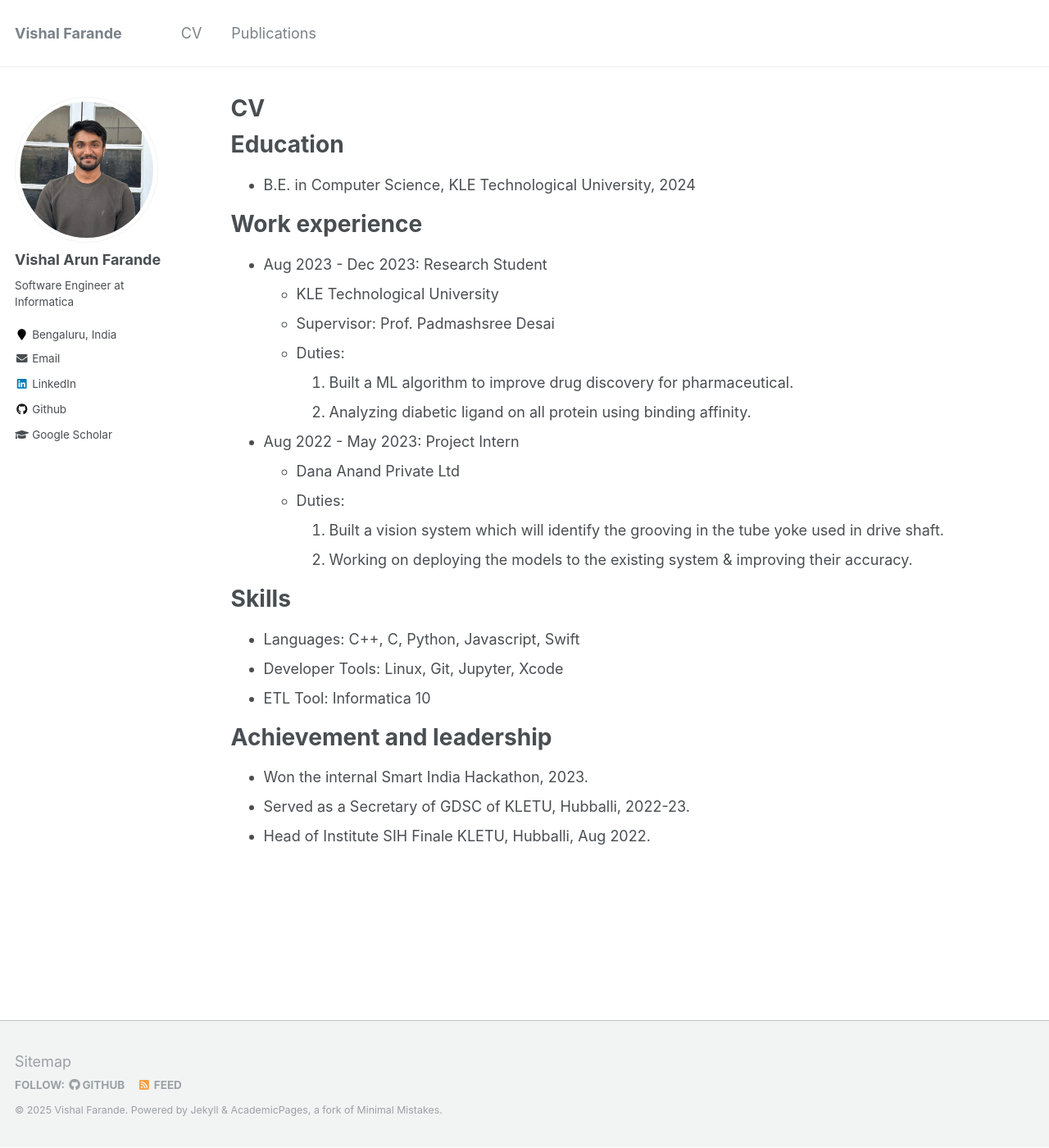
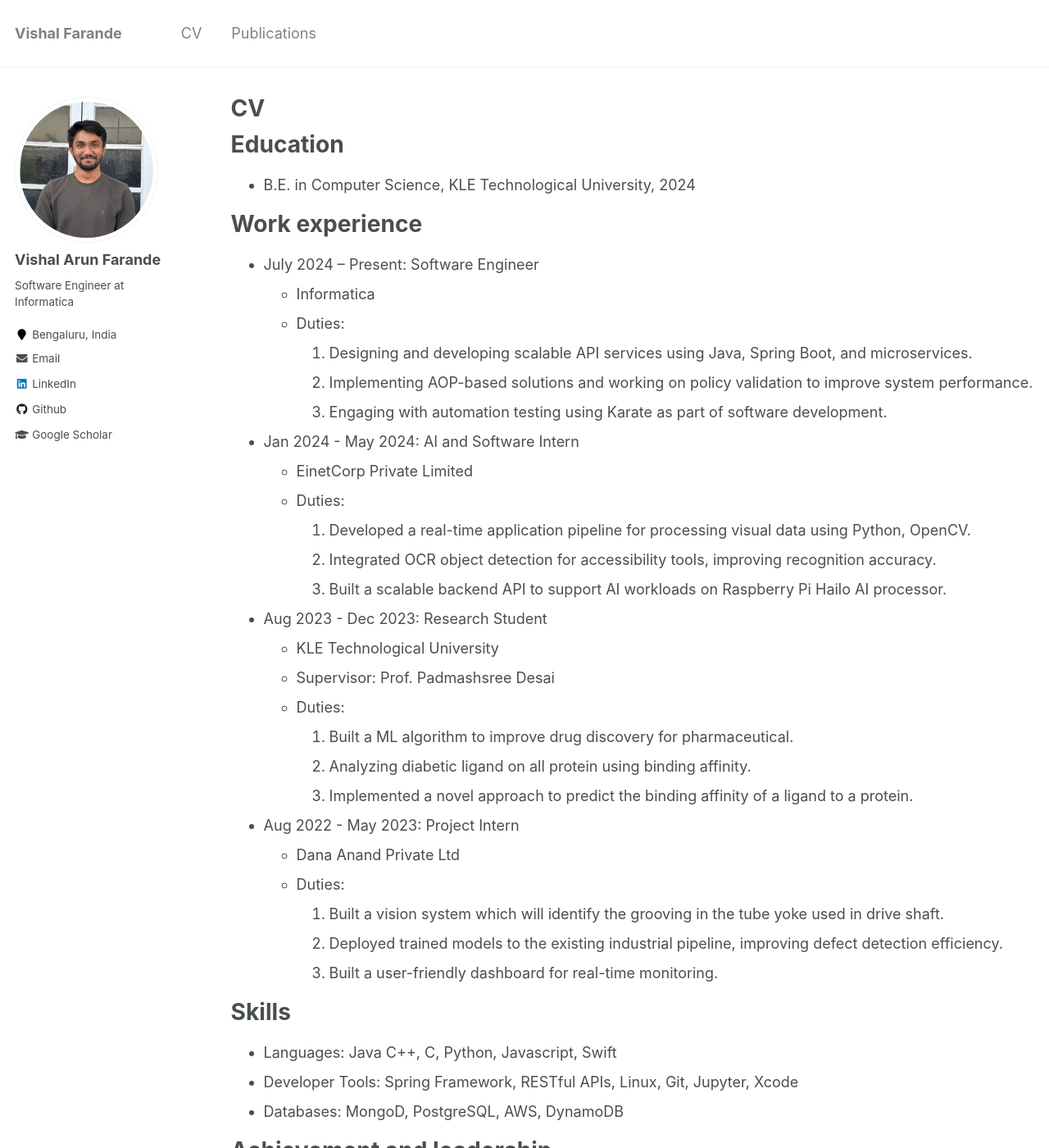
Before and after one commit to vishal-farande/io.github.io, a Jekyll site: the page built from _pages/cv.md, in a window 1280 px wide and 1400 px high. Shown: the whole window at 82% size. Built offline with Jekyll 4.4.1, drawn with Linux system fonts in a browser that asks for light colours.

Commit message:
Updated about

```diff
--- a/_pages/cv.md
+++ b/_pages/cv.md
@@ -20,20 +20,38 @@ Work experience
   * Duties included: Tagging issues
   * Supervisor: Professor Git -->
 
+* July 2024 – Present: Software Engineer
+  * Informatica
+  * Duties:
+    1. Designing and developing scalable API services using Java, Spring Boot, and microservices.
+    2. Implementing AOP-based solutions and working on policy validation to improve system performance.
+    3. Engaging with automation testing using Karate as part of software development.
+
+
+* Jan 2024 - May 2024: AI and Software Intern
+  * EinetCorp Private Limited
+  * Duties:
+    1. Developed a real-time application pipeline for processing visual data using Python, OpenCV.
+    2. Integrated OCR object detection for accessibility tools, improving recognition accuracy.
+    3. Built a scalable backend API to support AI workloads on Raspberry Pi Hailo AI processor.
+
+
 * Aug 2023 - Dec 2023: Research Student
   * KLE Technological University
   * Supervisor: Prof. Padmashsree Desai
   * Duties:
     1. Built a ML algorithm to improve drug discovery for pharmaceutical.
     2. Analyzing diabetic ligand on all protein using binding affinity.
-
+    3. Implemented a novel approach to predict the binding affinity of a ligand to a protein.
 
 
 * Aug 2022 - May 2023: Project Intern
   * Dana Anand Private Ltd
   * Duties:
     1. Built a vision system which will identify the grooving in the tube yoke used in drive shaft.
-    2. Working on deploying the models to the existing system & improving their accuracy.
+    2. Deployed trained models to the existing industrial pipeline, improving defect detection efficiency.
+    3. Built a user-friendly dashboard for real-time monitoring.
+
 
 
 Skills
@@ -44,9 +62,9 @@ Skills
   * Sub-skill 2.2
   * Sub-skill 2.3
 * Skill 3 -->
-* Languages: C++, C, Python, Javascript, Swift
-* Developer Tools: Linux, Git, Jupyter, Xcode
-* ETL Tool: Informatica 10
+* Languages: Java C++, C, Python, Javascript, Swift
+* Developer Tools: Spring Framework, RESTful APIs, Linux, Git, Jupyter, Xcode
+* Databases: MongoD, PostgreSQL, AWS, DynamoDB
 
 <!-- Publications
 ======
```
Also changed, not shown: _pages/about.md (+2 -0 lines).
